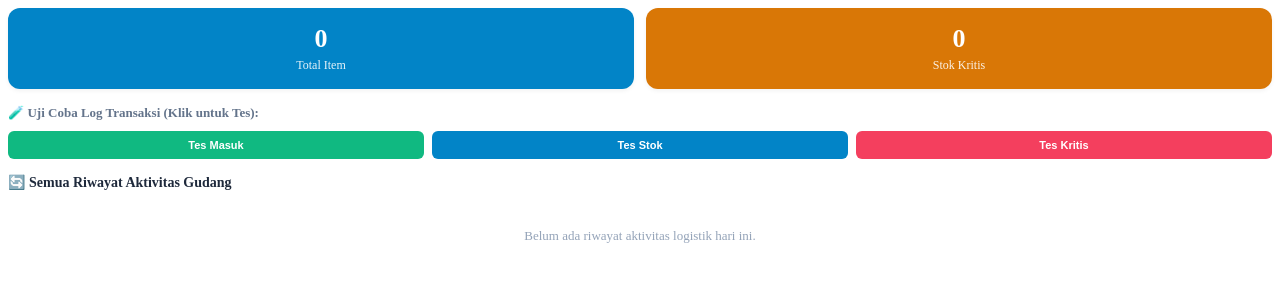
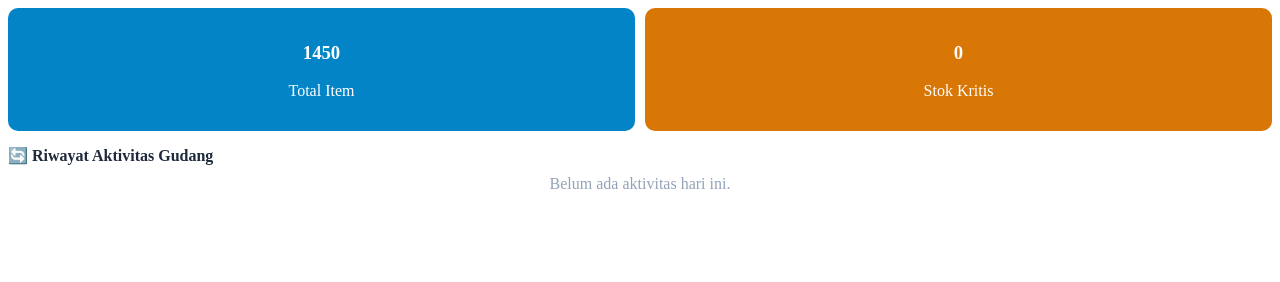
Before and after one commit to tuyul-byte/Dasboard-trial, a plain HTML site: page index.html in a window 1280 px wide. Drawn offline with Linux system fonts and the light colour scheme.

Commit message:
Update index.html

```diff
--- a/index.html
+++ b/index.html
@@ -2,70 +2,25 @@
 <html lang="id">
 <head>
     <meta charset="UTF-8">
-    <!-- Mengoptimalkan tampilan layar agar pas dengan ukuran layar HP/Android -->
     <meta name="viewport" content="width=device-width, initial-scale=1.0">
     <title>Ringkasan Gudang</title>
-    <!-- Menghubungkan ke file dashboard.js sebagai pengatur layout bawah -->
     <script src="dashboard.js" defer></script>
     <style>
-        /* Pengaturan Grid untuk kotak statistik di HP */
-        .grid-2 {
-            display: grid;
-            grid-template-columns: 1fr 1fr;
-            gap: 12px;
-            margin-bottom: 16px;
-        }
-        .stat-box {
-            padding: 16px;
-            border-radius: 12px;
-            text-align: center;
-            color: white;
-            box-shadow: 0 2px 4px rgba(0,0,0,0.05);
-        }
+        .grid-2 { display: grid; grid-template-columns: 1fr 1fr; gap: 10px; margin-bottom: 15px; }
+        .stat-box { padding: 15px; border-radius: 10px; text-align: center; color: white; }
         .bg-blue { background: #0284c7; }
         .bg-amber { background: #d97706; }
-        .stat-box h3 { margin: 0; font-size: 26px; font-weight: 700; }
-        .stat-box p { margin: 4px 0 0 0; font-size: 12px; opacity: 0.9; }
-
-        /* Desain Daftar Riwayat Aktivitas */
-        .log-item {
-            display: flex;
-            align-items: flex-start;
-            padding: 12px 0;
-            border-bottom: 1px solid #f1f5f9;
-            font-size: 13px;
-        }
-        .log-item:last-child { border-bottom: none; }
-        .log-icon { font-size: 18px; margin-right: 12px; }
-        .log-time { font-size: 11px; color: #94a3b8; margin-top: 4px; }
-        .empty-log { text-align: center; color: #94a3b8; padding: 25px 0; font-size: 13px; }
-
-        /* Style Tambahan untuk Tombol Simulasi Tes di HP */
-        .btn-grup { display: flex; gap: 8px; margin-top: 10px; margin-bottom: 15px; flex-wrap: wrap; }
-        .btn-tes {
-            flex: 1;
-            min-width: 80px;
-            padding: 8px;
-            border: none;
-            border-radius: 6px;
-            color: white;
-            font-size: 11px;
-            font-weight: 600;
-            cursor: pointer;
-        }
+        .log-item { padding: 10px 0; border-bottom: 1px solid #f1f5f9; font-size: 13px; }
     </style>
 </head>
 <body>
 
-    <!-- Memanggil komponen navigasi mobile dengan menu aktif: dashboard -->
     <mobile-dashboard active="dashboard"></mobile-dashboard>
 
     <div class="container">
-
-        <!-- Kotak Statistik Ringkasan -->
         <div class="grid-2">
             <div class="stat-box bg-blue">
-                <h3 id="total-item-box">0</h3>
+                <h3 id="total-item-box">1450</h3>
                 <p>Total Item</p>
             </div>
             <div class="stat-box bg-amber">
@@ -74,76 +29,31 @@
             </div>
         </div>
 
-        <!-- TOMBOL SIMULASI: Untuk tes input riwayat langsung dari HP Anda -->
         <div class="app-card">
-            <h4 style="margin: 0 0 8px 0; font-size: 13px; color: #64748b;">🧪 Uji Coba Log Transaksi (Klik untuk Tes):</h4>
-            <div class="btn-grup">
-                <button class="btn-tes" style="background:#10b981;" onclick="testInput('MASUK', '📥 Barang Masuk: 50 Pcs Palet Plastik baru dimasukkan.')">Tes Masuk</button>
-                <button class="btn-tes" style="background:#0284c7;" onclick="testInput('STOK', '📦 Stok Barang: Jumlah kardus L diubah menjadi 1,250 Pcs.')">Tes Stok</button>
-                <button class="btn-tes" style="background:#f43f5e;" onclick="testInput('KRITIS', '⚠️ Stok Kritis: Lakban bening tersisa kurang dari 5 Pcs!')">Tes Kritis</button>
+            <h4 style="margin: 0 0 10px 0; color: #1e293b;">🔄 Riwayat Aktivitas Gudang</h4>
+            <div id="wadah-riwayat">
+                <div style="text-align: center; color: #94a3b8; padding: 15px;">Memuat riwayat logistik...</div>
             </div>
         </div>
-
-        <!-- Wadah Utama Menampilkan Seluruh Riwayat -->
-        <div class="app-card">
-            <h4 style="margin: 0 0 12px 0; font-size: 14px; color: #1e293b;">🔄 Semua Riwayat Aktivitas Gudang</h4>
-            <div id="wadah-riwayat">
-                <!-- Data dari berbagai halaman otomatis disusun di sini -->
-            </div>
-        </div>
-
     </div>
 
     <script>
-        // Fungsi untuk merender ulang daftar riwayat dari penyimpanan lokal ke layar HP
-        function tampilkanRiwayat() {
+        document.addEventListener("DOMContentLoaded", function() {
             const riwayat = JSON.parse(localStorage.getItem('log_gudang')) || [];
             const wadah = document.getElementById('wadah-riwayat');
 
             if (riwayat.length === 0) {
-                wadah.innerHTML = '<div class="empty-log">Belum ada riwayat aktivitas logistik hari ini.</div>';
-                document.getElementById('total-item-box').innerText = "0";
-                document.getElementById('total-kritis-box').innerText = "0";
+                wadah.innerHTML = '<div style="color:#94a3b8; text-align:center;">Belum ada aktivitas hari ini.</div>';
                 return;
             }
 
             let htmlKonten = "";
             riwayat.forEach(item => {
-                let icon = "📝";
-                if (item.tipe === "STOK") icon = "📦";
-                if (item.tipe === "KRITIS") icon = "⚠️";
-                if (item.tipe === "MASUK") icon = "📥";
-
-                htmlKonten += `
-                    <div class="log-item">
-                        <div class="log-icon">${icon}</div>
-                        <div style="flex: 1;">
-                            <div style="font-weight: 500; color: #334155;">${item.pesan}</div>
-                            <div class="log-time">${item.waktu}</div>
-                        </div>
-                    </div>
-                `;
+                htmlKonten += `<div class="log-item"><b>${item.waktu}</b> - ${item.pesan}</div>`;
             });
-
             wadah.innerHTML = htmlKonten;
-
-            // Update angka summary box secara dinamis berdasarkan data log
-            document.getElementById('total-item-box').innerText = (1450 + riwayat.length).toString();
-            document.getElementById('total-kritis-box').innerText = riwayat.filter(x => x.tipe === "KRITIS").length.toString();
-        }
-
-        // Fungsi pemicu saat tombol simulasi diklik
-        function testInput(tipe, pesan) {
-            if (typeof window.catatAktivitas === "function") {
-                window.catatAktivitas(tipe, pesan); // Memanggil fungsi dari dashboard.js
-                tampilkanRiwayat(); // Refresh data layar secara langsung
-            } else {
-                alert("Gagal: Fungsi catatAktivitas di dashboard.js tidak ditemukan atau salah ketik!");
-            }
-        }
-
-        // Jalankan render otomatis saat halaman berhasil dibuka di HP
-        document.addEventListener("DOMContentLoaded", tampilkanRiwayat);
+            document.getElementById('total-kritis-box').innerText = riwayat.filter(x => x.tipe === "KRITIS").length;
+        });
     </script>
 </body>
 </html>
```
